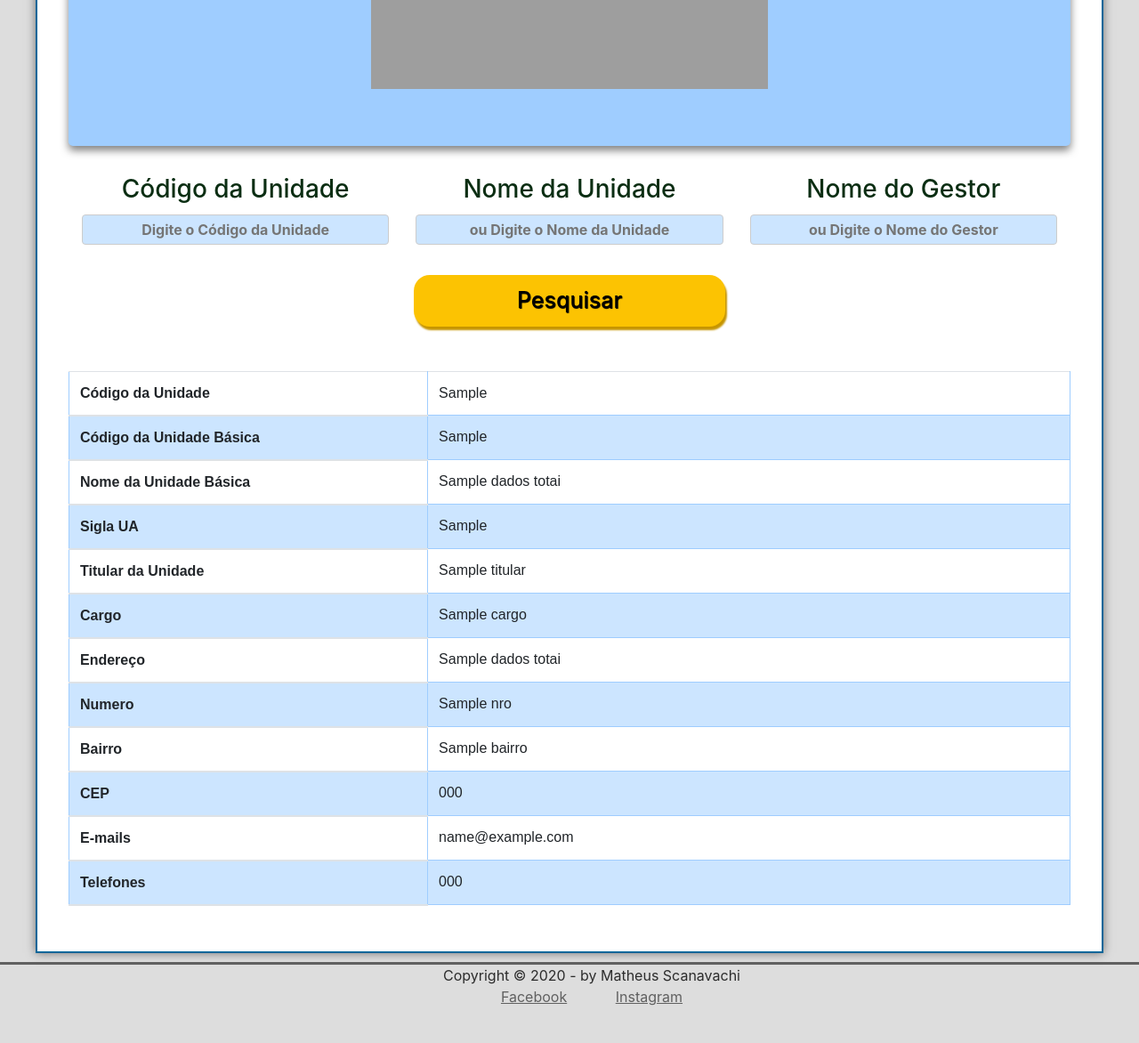
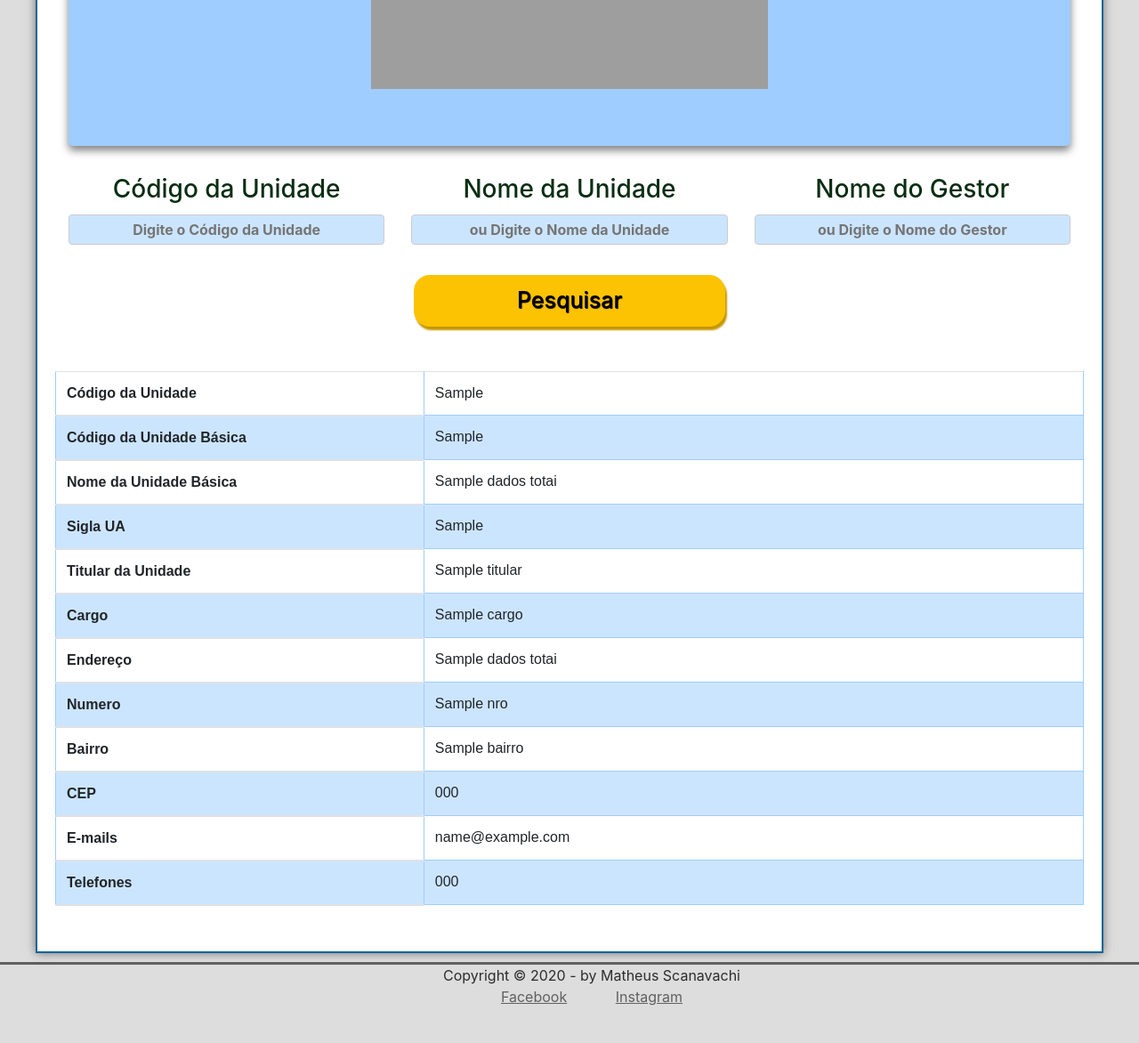
Before and after one commit to Themenestrel/Projeto_Sici, a Django app: template sici_site/templates/sici_site/home.html in a window 1280 px wide. Shown: the part 356-1528 px from the top of the page at 89% size. Run offline with Django 3.2, Linux system fonts and the light colour scheme; the template is opened without the code that fills it: most values are stand-ins (such as "Sample title", 1, 10 or a date in 2020); some libraries are stand-ins or nearby versions; grey boxes are pictures that could not be loaded.

Commit message:
Update style.css

```diff
--- a/sici_site/static/css/style.css
+++ b/sici_site/static/css/style.css
@@ -102,7 +102,7 @@ div.jumbotron {
 	box-shadow: 0 5px 10px rgba(0, 0, 0, .5);
 }
 
-div.container h3 {
+div.container {
 	text-align: center;
 	color: #0b2e13;
 	padding: 0px;
@@ -143,6 +143,7 @@ input {
 	margin-top: 50px;
 	position: scroll;
 	border: 1px solid #9fcdff;
+
 }
 
 th {
```
